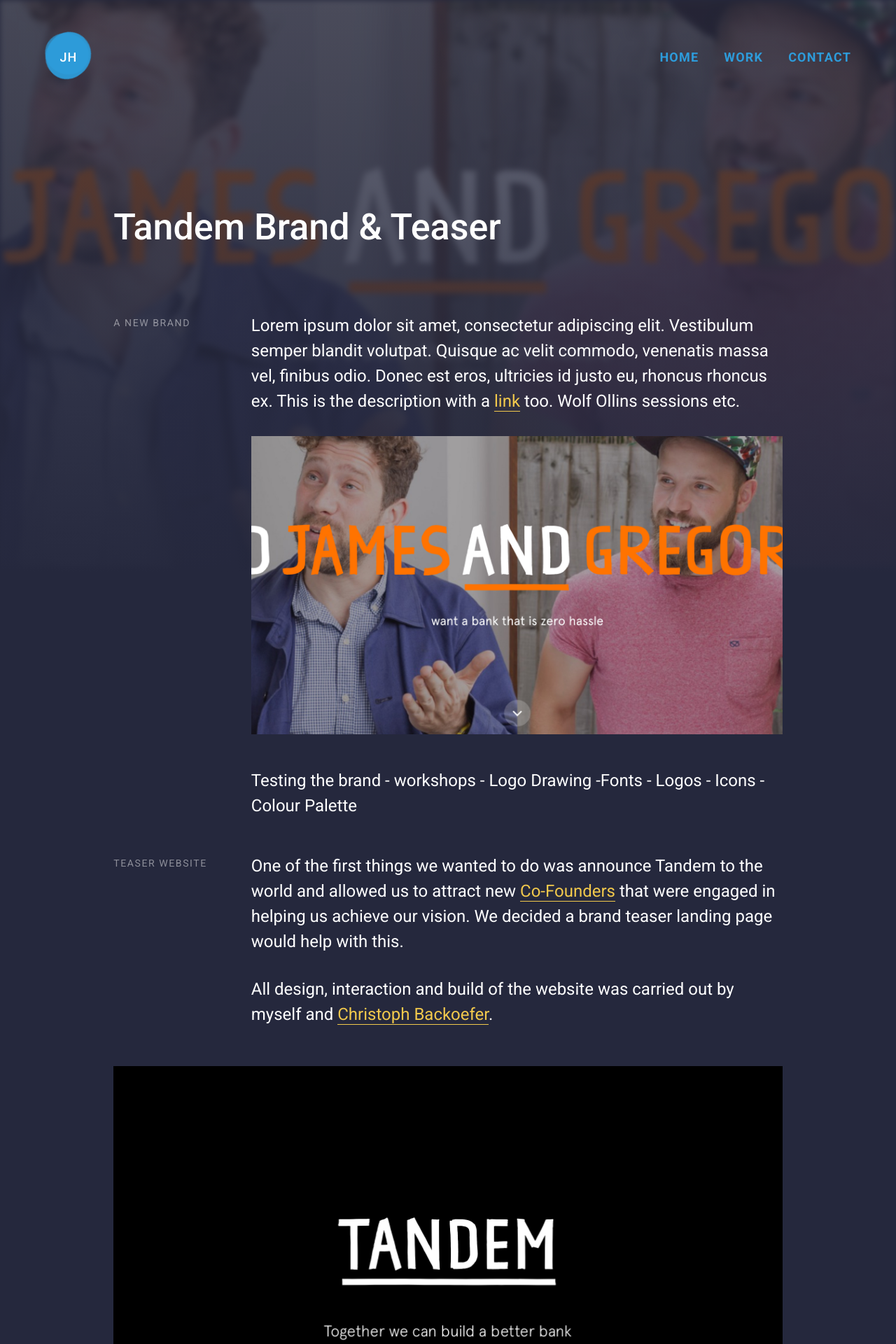
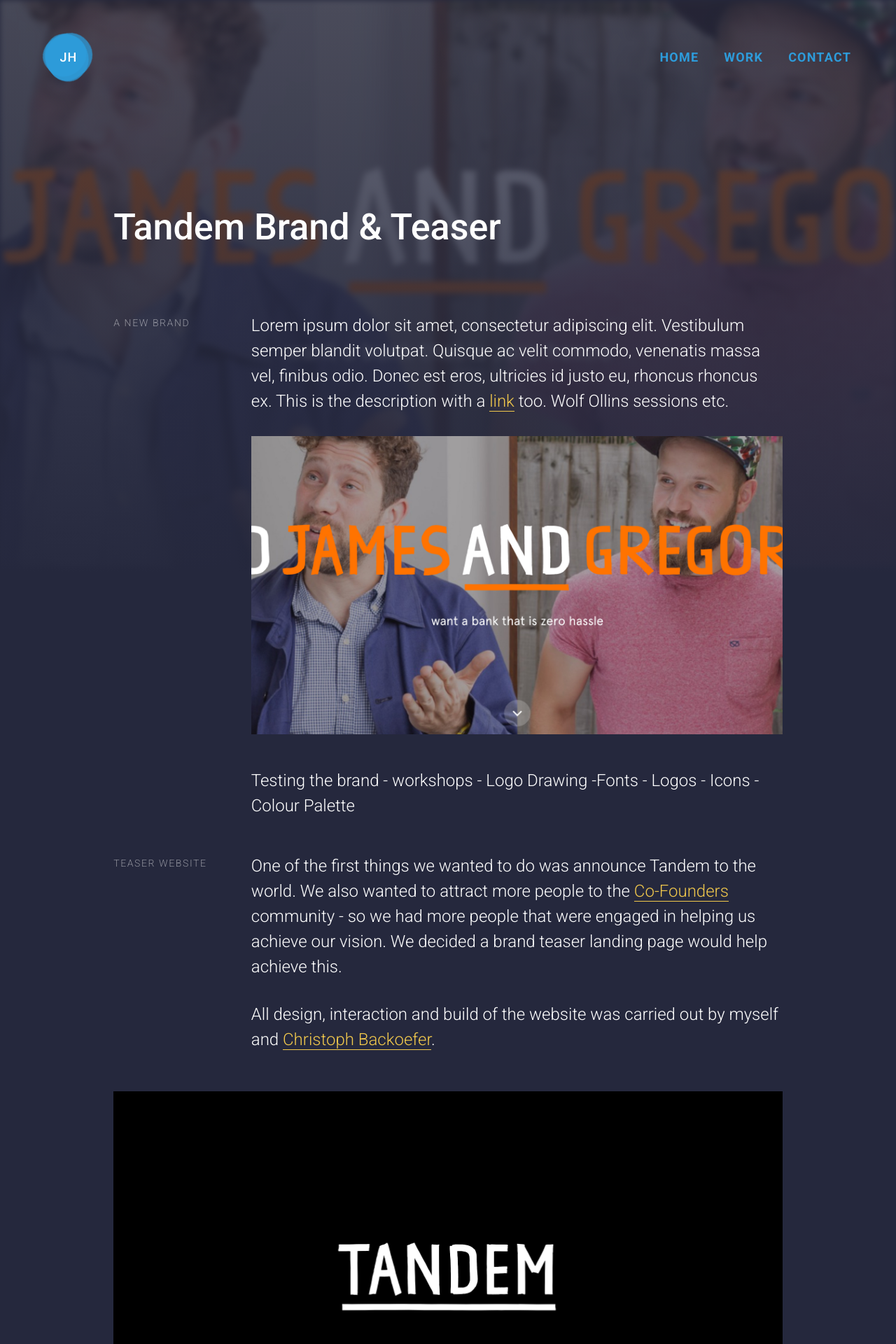
Before and after one commit to JacobH1992/portfolio-github-pages, a Jekyll site: the page built from _posts/2017-03-14-tandem-teaser-website.markdown, in a window 1280 px wide. Shown: the top 1920 px of the page at 70% size. Built offline with Jekyll 4.4.1, drawn with Linux system fonts in a browser that asks for light colours; nearby versions of some CDN libraries.

Commit message:
Updated google fonts for even weights

```diff
--- a/_includes/head.html
+++ b/_includes/head.html
@@ -9,7 +9,7 @@
   <link rel="stylesheet" href="{{ "/assets/main.css" | relative_url }}">
   <link rel="canonical" href="{{ page.url | replace:'index.html','' | absolute_url }}">
   <link rel="alternate" type="application/rss+xml" title="{{ site.title | escape }}" href="{{ "/feed.xml" | relative_url }}">
-  <link href="https://fonts.googleapis.com/css?family=Roboto:400,500,700" rel="stylesheet">
+  <!-- <link href="https://fonts.googleapis.com/css?family=Roboto:300,500,700" rel="stylesheet"> -->
 
   {% if jekyll.environment == 'production' and site.google_analytics %}
   {% include google-analytics.html %}
--- a/_layouts/home.html
+++ b/_layouts/home.html
@@ -50,8 +50,8 @@
 <section>
   <h3>About me</h3>
   <div class="content-p">
-    <p>I design innovative digital products and experiences. My skills span user experience design, user interface and interaction design, design systems, production and front-end development.
-    <p>I'm involved in every step and iteration of the human-centred design process, through discovery, exploration, production and validation.
+    <p>I design innovative digital products and experiences. My skills span user experience design, user interface and interaction design, design systems, production and front-end development.</p>
+    <p>I'm involved in every step and iteration of the human-centred design process, through discovery, exploration, production and validation.</p>
     <p>Let's build something together. <a href="">Get in touch.</a></p>
   </div>
 </section>
--- a/_posts/2017-03-14-tandem-teaser-website.markdown
+++ b/_posts/2017-03-14-tandem-teaser-website.markdown
@@ -20,7 +20,7 @@
 
 ## Teaser Website
 
-One of the first things we wanted to do was announce Tandem to the world and allowed us to attract new [Co-Founders](/) that were engaged in helping us achieve our vision. We decided a brand teaser landing page would help with this.
+One of the first things we wanted to do was announce Tandem to the world. We also wanted to attract more people to the [Co-Founders](/) community - so we had more people that were engaged in helping us achieve our vision. We decided a brand teaser landing page would help achieve this.
 
 All design, interaction and build of the website was carried out by myself and [Christoph Backoefer](http://backoefer.com).
 
--- a/_sass/_base.scss
+++ b/_sass/_base.scss
@@ -4,6 +4,8 @@
   large : 1024px,
   xlarge: 1200px
 );
+
+@import url('https://fonts.googleapis.com/css?family=Roboto:300,500,700');
 
 @import "neat/neat";
 @import "mixins";
@@ -24,7 +26,7 @@
 	line-height: $body-line-height;
 	background: $blue-dark;
 	text-rendering: optimizeLegibility;
-	-webkit-font-smoothing: antialiased;
+	-webkit-font-smoothing: subpixel-antialiased;
 }
 
 nav {
```
